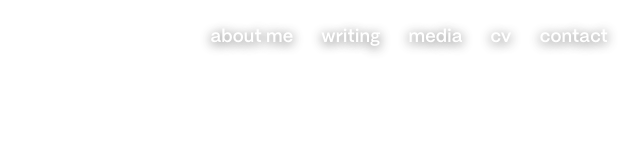
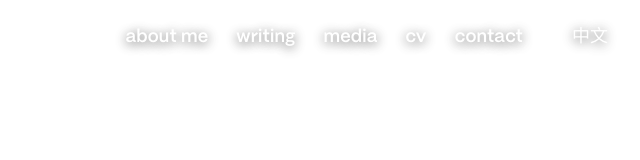
Before and after one commit to jimmyrwu/jimmyrwu.github.io, a website built with Vite: page index.html in a window 1280 px wide. Shown: the top 160 px of the page, without its empty margins (640-1280 px from the left). Built offline with nearby package versions, Linux system fonts and the light colour scheme; some packages are replaced by stand-ins of ours.

```diff
--- a/src/main.js
+++ b/src/main.js
@@ -31,11 +31,13 @@ const fileIcon = `<svg class="icon" viewBox="0 0 16 16" fill="currentColor" aria
 document.querySelector('#app').innerHTML = `
 <!-- Menu at the top of the screen; each link glides to the section with that id -->
 <nav class="top-nav" aria-label="Main">
-  <a href="#about">about me</a>
-  <a href="#writing">writing</a>
-  <a href="#media">media</a>
-  <a href="#cv">cv</a>
-  <a href="#contact">contact</a>
+  <a href="#about" data-t="nav-about">about me</a>
+  <a href="#writing" data-t="nav-writing">writing</a>
+  <a href="#media" data-t="nav-media">media</a>
+  <a href="#cv" data-t="nav-cv">cv</a>
+  <a href="#contact" data-t="nav-contact">contact</a>
+  <!-- Language switch: shows the language you can switch TO -->
+  <button class="lang-toggle" type="button">中文</button>
 </nav>
 
 <div id="hero-track">
@@ -55,44 +57,70 @@ document.querySelector('#app').innerHTML = `
        pauses, and scrolls away before the next. The menu's "about me" goes to the first. -->
   <section id="about" class="page">
     <!-- <img src="${headshotImg}" alt="Headshot of Jimmy Wu" width="240" height="500"> -->
-    <p>A physicist by training, I'm currently studying Policy and Computer Science at ETH Zürich, with a focus on comparative AI governance.</p>
+    <p data-t="about1">A physicist by training, I'm currently studying Policy and Computer Science at ETH Zürich, with a focus on comparative AI governance.</p>
   </section>
 
   <section class="page">
-    <p>Prior, I held roles in teaching, technology policy, and management consulting.</p>
+    <p data-t="about2">Prior, I held roles in teaching, technology policy, and management consulting.</p>
   </section>
 
   <section class="page">
-    <p>My goal remains unchanged: <span class="extraBold">connecting people with each other, and with nature, through science.</span></p>
+    <p data-t="about3">My goal remains unchanged: <span class="extraBold">connecting people with each other, and with nature, through science.</span></p>
   </section>
 
   <section id="writing" class="page">
-    <h2>writing</h2>
-    <p>Articles, essays and research will go here.</p>
+    <h2 data-t="writing-title">writing</h2>
+    <p data-t="writing-text">Articles, essays and research will go here.</p>
   </section>
 
   <section id="media" class="page">
-    <h2>media</h2>
-    <p>Talks, interviews and press will go here.</p>
+    <h2 data-t="media-title">media</h2>
+    <p data-t="media-text">Talks, interviews and press will go here.</p>
   </section>
 
   <!-- CV highlights, newest first. Each line: <span class="when">years</span> <span class="what">…</span> -->
   <section id="cv" class="page">
-    <h2>cv</h2>
+    <h2 data-t="cv-title">cv</h2>
 
-    <p><a class="icon-link" href="/jimmy-wu-cv.pdf" target="_blank" rel="noopener">${fileIcon}<span>full CV (PDF)</span></a></p>
+    <p><a class="icon-link" href="/jimmy-wu-cv.pdf" target="_blank" rel="noopener">${fileIcon}<span data-t="cv-pdf">full CV (PDF)</span></a></p>
   </section>
 
-  <!-- Replace the placeholders: your email (in both places on the first line) and your LinkedIn URL -->
+  <!-- Replace the email placeholder (in both places on its line) -->
   <section id="contact" class="page">
-    <h2>contact</h2>
-    <p>I'm always happy to talk about AI governance, teaching, or cows.</p>
+    <h2 data-t="contact-title">contact</h2>
+    <p data-t="contact-text">I'm always happy to talk about AI governance, teaching, or cows.</p>
     <p><a href="mailto:your.email@example.com">your.email@example.com</a></p>
-    <p><a class="icon-link" href="https://www.linkedin.com/in/your-profile" target="_blank" rel="noopener" aria-label="LinkedIn">${linkedinIcon}</a></p>
+    <p><a class="icon-link" href="https://www.linkedin.com/in/jimmy-wu-41965812a/" target="_blank" rel="noopener" aria-label="LinkedIn">${linkedinIcon}</a></p>
   </section>
 
 </div>
 `
+
+
+// ---- 2b. CHINESE VERSION (Traditional) ----
+// The English is the HTML above. Each piece of text marked data-t="…" there has its Chinese
+// here, under the same label. To translate something new: add data-t="new-label" to it above,
+// and a 'new-label': '…' line here. Pieces without a Chinese line simply stay in English.
+// Placeholder until the full Chinese text is written: every page shows the same note.
+const comingSoon = '中文版即將推出'
+const zh = {
+  'nav-about': '關於我',
+  'nav-writing': '寫作',
+  'nav-media': '媒體',
+  'nav-cv': '履歷',
+  'nav-contact': '聯絡',
+  'about1': comingSoon,
+  'about2': comingSoon,
+  'about3': comingSoon,
+  'writing-title': comingSoon,
+  'writing-text': '',
+  'media-title': comingSoon,
+  'media-text': '',
+  'cv-title': comingSoon,
+  'cv-pdf': '完整履歷（PDF，英文）',
+  'contact-title': comingSoon,
+  'contact-text': '',
+}
 
 
 // ---- 3. START-UP ----
@@ -117,7 +145,11 @@ const hero = initLayeredHero(
 // Smooth scrolling; anchors: true also glides to menu links like href="#about".
 // GSAP's clock drives Lenis, so smooth scrolling and the GSAP animations below stay in step.
 gsap.registerPlugin(ScrollTrigger)
-const lenis = new Lenis({ anchors: true })
+const lenis = new Lenis({
+  anchors: true,
+  wheelMultiplier: 0.5, // scroll speed for mouse wheel / trackpad: 1 = normal, 0.5 = half speed
+  touchMultiplier: 0.5, // same for touch screens (applies where Lenis handles touch)
+})
 lenis.on('scroll', ScrollTrigger.update)
 gsap.ticker.add((time) => lenis.raf(time * 1000))
 gsap.ticker.lagSmoothing(0)
@@ -160,3 +192,27 @@ function updateRise() {
 window.addEventListener('scroll', updateRise, { passive: true })
 window.addEventListener('resize', updateRise)
 updateRise()
+
+// Language toggle (EN / 中文). The choice is remembered, and ?lang=zh in the address opens the
+// Chinese version directly, so you can send people a link to it.
+const langButton = document.querySelector('.lang-toggle')
+function setLanguage(lang) {
+  for (const el of document.querySelectorAll('[data-t]')) {
+    if (el.dataset.en === undefined) el.dataset.en = el.innerHTML // keep the English to switch back to
+    el.innerHTML = lang === 'zh' ? (zh[el.dataset.t] ?? el.dataset.en) : el.dataset.en
+  }
+  document.documentElement.lang = lang === 'zh' ? 'zh-Hant' : 'en'
+  langButton.textContent = lang === 'zh' ? 'EN' : '中文'
+  langButton.lang = lang === 'zh' ? 'en' : 'zh-Hant'
+  langButton.setAttribute('aria-label', lang === 'zh' ? 'Switch to English' : '切換至中文')
+  const url = new URL(location.href)
+  if (lang === 'zh') url.searchParams.set('lang', 'zh')
+  else url.searchParams.delete('lang')
+  history.replaceState(null, '', url)
+  try { localStorage.setItem('lang', lang) } catch {}
+  ScrollTrigger.refresh() // text lengths changed, so re-measure the scroll animations
+}
+langButton.addEventListener('click', () => setLanguage(document.documentElement.lang === 'en' ? 'zh' : 'en'))
+let savedLang = null
+try { savedLang = localStorage.getItem('lang') } catch {}
+setLanguage(new URLSearchParams(location.search).get('lang') || savedLang || 'en')
--- a/src/style.css
+++ b/src/style.css
@@ -121,7 +121,9 @@
    3. BASE
    ===================================================================================== */
 :root {
-  font: var(--text-size)/145% 'PP Mori', system-ui, 'Segoe UI', Roboto, sans-serif;
+  /* PP Mori has no Chinese characters, so Chinese text uses the next font that does:
+     PingFang (Apple), Noto Sans TC (Android/Linux), Microsoft JhengHei (Windows) */
+  font: var(--text-size)/145% 'PP Mori', 'PingFang TC', 'Noto Sans TC', 'Microsoft JhengHei', system-ui, 'Segoe UI', Roboto, sans-serif;
   letter-spacing: 0.18px;
   color: var(--text-color);
   background: var(--bg);
@@ -180,7 +182,8 @@ body {
   display: flex;
   gap: 28px;
 
-  a {
+  a,
+  .lang-toggle {
     color: var(--text-color);
     font-weight: 600;
     text-decoration: none;
@@ -196,11 +199,26 @@ body {
     }
   }
 
+  /* The language switch looks like the other menu links, with a thin line to set it apart */
+  .lang-toggle {
+    font: inherit;
+    font-weight: 600;
+    background: none;
+    border: 0;
+    border-left: 1px solid rgba(255, 255, 255, 0.5);
+    padding: 0 0 0 20px;
+    cursor: pointer;
+  }
+
   @media (max-width: 600px) {
     top: 16px;
     right: 20px;
     gap: 18px;
     font-size: 15px;
+
+    .lang-toggle {
+      padding-left: 14px;
+    }
   }
 }
 
```
